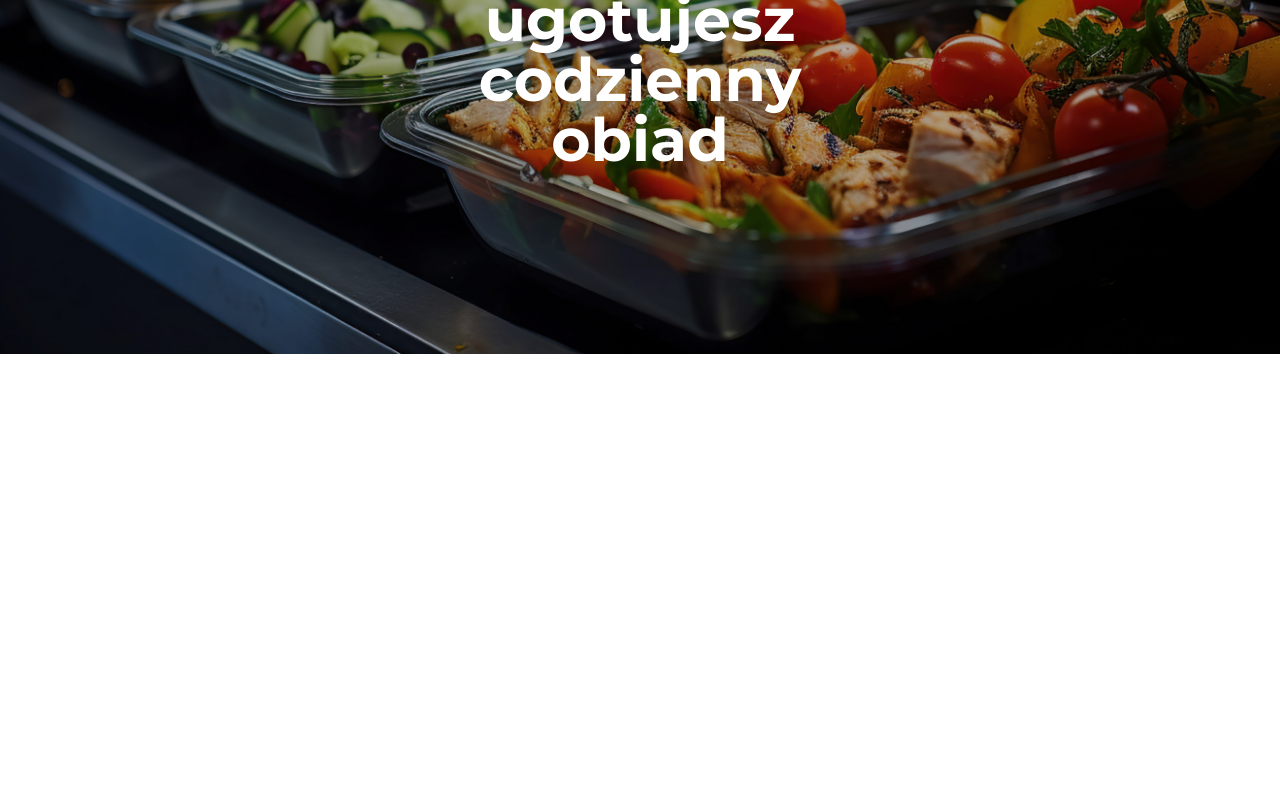
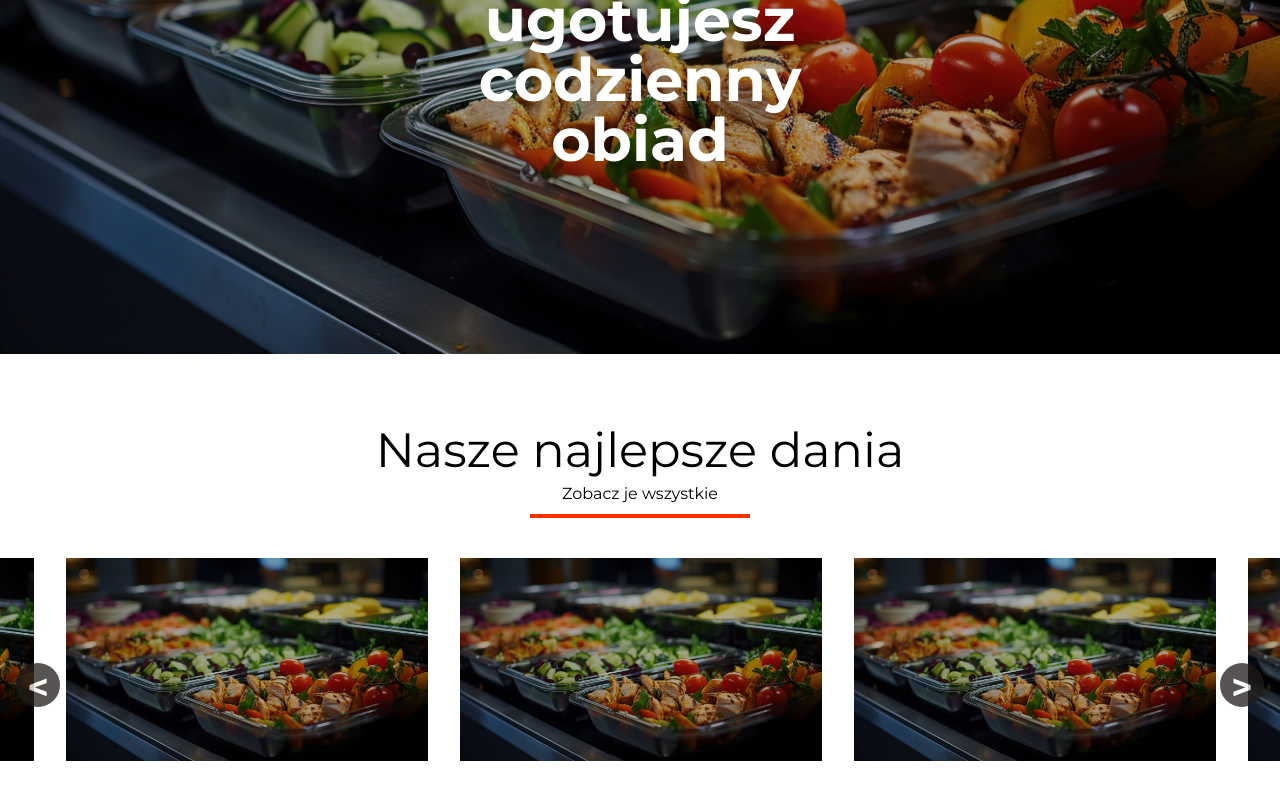
Before and after one commit to Skalik2/KulinarnaBaza, a React (Vite) app in the folder app/: page / in a window 1280 px wide. Shown: the part 446-1246 px from the top of the page. Before the commit the page ends 800 px from the top, so only its background shows below. Built offline with nearby package versions, Linux system fonts and the light colour scheme.

Commit message:
Feat: Create carousel section

```diff
--- a/app/package.json
+++ b/app/package.json
@@ -18,12 +18,15 @@
     "react-dom": "^18.2.0",
     "react-hot-toast": "^2.4.1",
     "react-icons": "^5.1.0",
-    "react-router-dom": "^6.23.0"
+    "react-router-dom": "^6.23.0",
+    "react-slick": "^0.30.2",
+    "slick-carousel": "^1.8.1"
   },
   "devDependencies": {
     "@tanstack/eslint-plugin-query": "^5.28.11",
     "@types/react": "^18.2.66",
     "@types/react-dom": "^18.2.22",
+    "@types/react-slick": "^0.23.13",
     "@typescript-eslint/eslint-plugin": "^7.2.0",
     "@typescript-eslint/parser": "^7.2.0",
     "@vitejs/plugin-react": "^4.2.1",
--- a/app/src/pages/HomePage.tsx
+++ b/app/src/pages/HomePage.tsx
@@ -1,17 +1,11 @@
-import hero from '../../images/hero.jpg'
-
-const heroImg = {
-  backgroundImage: `url(${hero})`,
-  backgroundPosition: "center",
-  backgroundSize: "cover",
-  backgroundRepeat: "no-repeat",
-  width: "100%"
-}
+import Hero from '../ui/home/Hero'
+import Carousel from '../ui/home/Carousel'
 
 export default function HomePage() {
   return (
-    <div style={heroImg} className='text-main h-[calc(100vh-64px)] md:h-[calc(100vh-72px)] flex justify-center items-center'>
-      <h1 className=' md:w-1/3 text-6xl text-center text-white font-bold drop-shadow-xl select-none'>Baza posiłków z którą ugotujesz codzienny obiad</h1>
+    <div>
+      <Hero />
+      <Carousel />
     </div>
   )
 }
--- /dev/null
+++ b/app/src/ui/home/Carousel.tsx
@@ -0,0 +1,77 @@
+import React, { useRef } from "react";
+import Slider from "react-slick";
+import "slick-carousel/slick/slick.css";
+import "slick-carousel/slick/slick-theme.css";
+import hero from "../../../images/hero.jpg";
+
+const Carousel: React.FC = () => {
+  const sliderRef = useRef<Slider | null>(null);
+
+  const settings = {
+    dots: false,
+    infinite: true,
+    speed: 500,
+    slidesToShow: 3,
+    slidesToScroll: 1,
+    centerMode: true,
+    responsive: [
+      {
+        breakpoint: 768,
+        settings: {
+          slidesToShow: 1,
+        slidesToScroll: 1,
+        },
+      },
+    ],
+  };
+
+  const goToPrevious = () => {
+    sliderRef.current?.slickPrev();
+  };
+
+  const goToNext = () => {
+    sliderRef.current?.slickNext();
+  };
+
+  return (
+    <div className=" pt-16 pb-10 dark:bg-bgDark dark:text-bgWhite text-center">
+      <h1 className=" text-5xl py-2">Nasze najlepsze dania</h1>
+      <p className=" mb-10 pb-2 px-8 border-b-4 inline-block border-b-main">
+        Zobacz je wszystkie
+      </p>
+      <div className="flex flex-col relative">
+        <button
+          className=" absolute z-10 top-1/2 text-white text-4xl left-4 rounded-full bg-bgDark opacity-75 font-bold p-1 w-11 h-11 dark:bg-bgWhite dark:text-bgDark"
+          onClick={goToPrevious}
+        >
+          &lt;
+        </button>
+        <Slider ref={sliderRef} {...settings}>
+          <div className="px-4">
+            <img src={hero} alt="Photo 1" />
+          </div>
+          <div className="px-4">
+            <img src={hero} alt="Photo 1" />
+          </div>
+          <div className="px-4">
+            <img src={hero} alt="Photo 1" />
+          </div>
+          <div className="px-4">
+            <img src={hero} alt="Photo 1" />
+          </div>
+          <div className="px-4">
+            <img src={hero} alt="Photo 1" />
+          </div>
+        </Slider>
+        <button
+          className=" absolute z-10 top-1/2 text-white text-4xl right-4 rounded-full bg-bgDark opacity-75 font-bold p-1 w-11 h-11 dark:bg-bgWhite dark:text-bgDark"
+          onClick={goToNext}
+        >
+          &gt;
+        </button>
+      </div>
+    </div>
+  );
+};
+
+export default Carousel;
--- /dev/null
+++ b/app/src/ui/home/Hero.tsx
@@ -0,0 +1,17 @@
+import hero from '../../../images/hero.jpg'
+
+const heroImg = {
+  backgroundImage: `url(${hero})`,
+  backgroundPosition: "center",
+  backgroundSize: "cover",
+  backgroundRepeat: "no-repeat",
+  width: "100%"
+}
+
+export default function Hero() {
+  return (
+    <div style={heroImg} className='text-main h-[calc(100vh-64px)] md:h-[calc(100vh-72px)] flex justify-center items-center'>
+      <h1 className=' md:w-1/3 text-6xl text-center text-white font-bold drop-shadow-xl select-none'>Baza posiłków z którą ugotujesz codzienny obiad</h1>
+    </div>
+  )
+}
```
Also changed, not shown: 1 other file (tests, documents, lock files or other folders).
